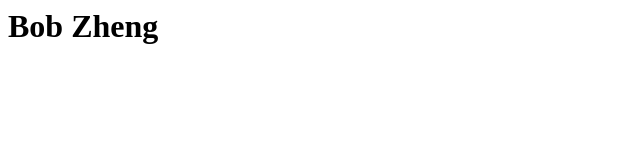
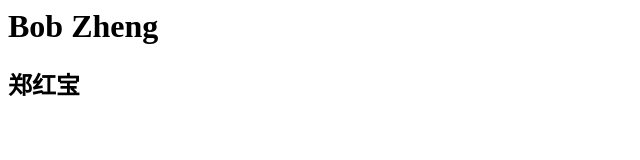
Before and after one commit to leavenotrace/iWage, a plain HTML site: page users.html in a window 1280 px wide. Shown: the whole page, without its empty margins (0-640 px from the left). Drawn offline with Linux system fonts and the light colour scheme.

Commit message:
check version

```diff
--- a/users.html
+++ b/users.html
@@ -6,5 +6,6 @@
 </head>
 <body>
    <h1>Bob Zheng<h1>
+     <h2>郑红宝</h2>
 </body>
 </html>
```
Also changed, not shown: index.html (+4 -0 lines).
